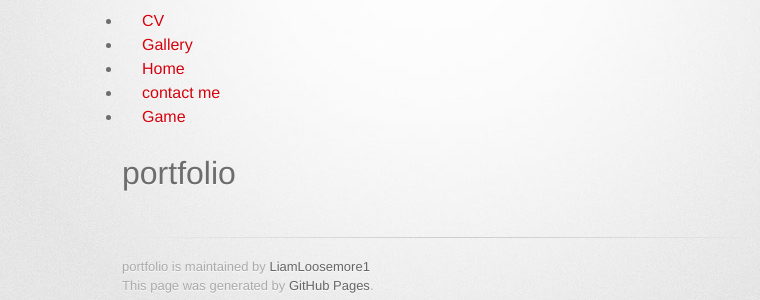
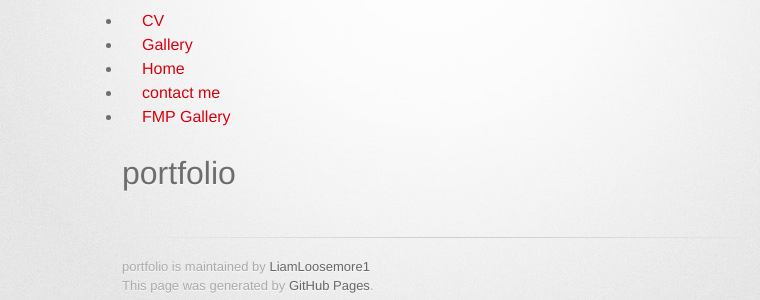
Before and after one commit to LiamLoosemore1/portfolio, a Jekyll site: the page built from README.md, in a window 1280 px wide. Shown: the part 182-482 px from the top of the page, without its empty margins (208-968 px from the left). Built offline with Jekyll 4.4.1, drawn with Linux system fonts in a browser that asks for light colours; some web fonts are replaced; our own code applies the rules of GitHub Pages for plain Markdown files; the repository's description, which GitHub fills in, is left out.

Commit message:
Update nav.html

```diff
--- a/_includes/nav.html
+++ b/_includes/nav.html
@@ -12,6 +12,6 @@
     <a href="Contact.html">contact me</a>
    </li>
   <li>
-    <a href="Game.html">Game</a>
+    <a href="FMPgallery.html">FMP Gallery</a>
    </li>
 </ul>
```
